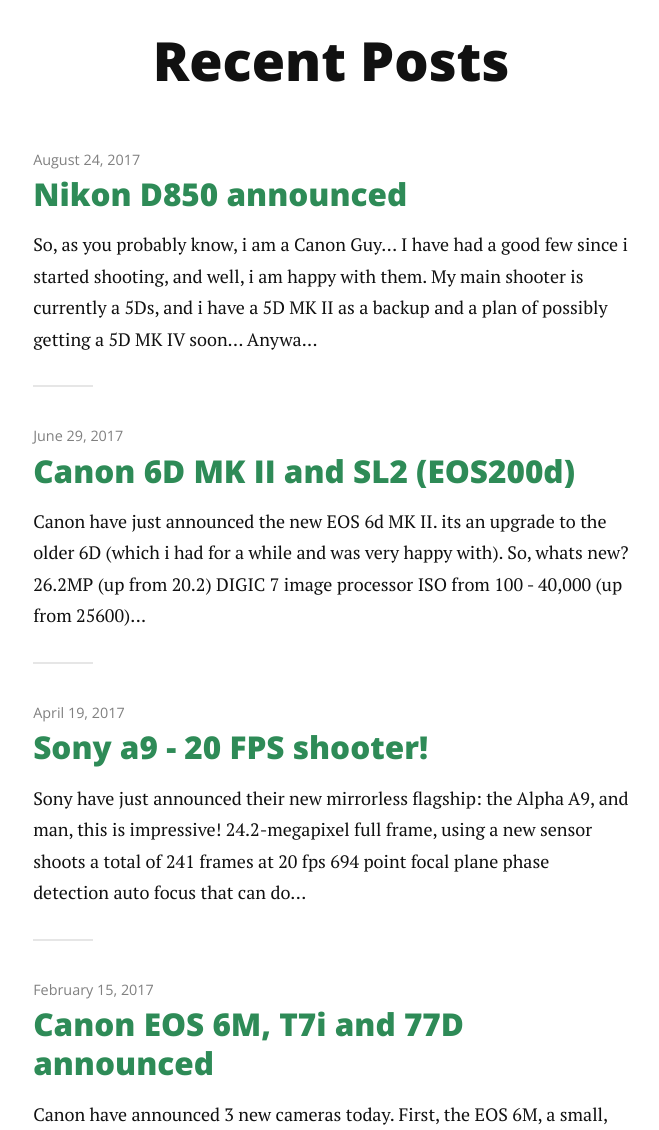
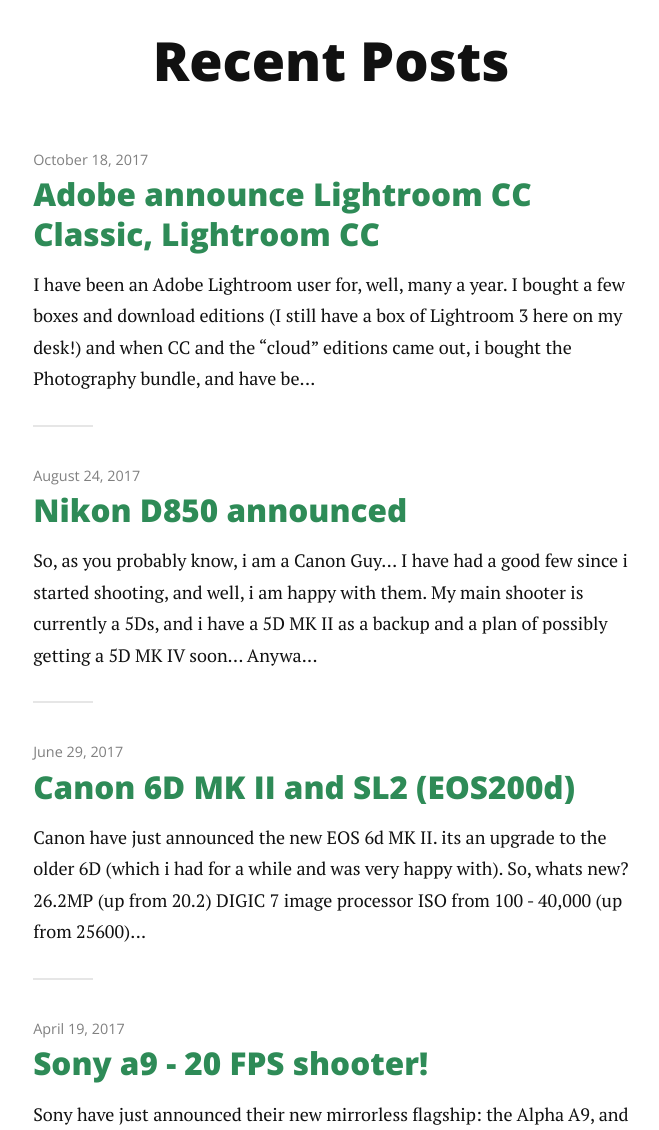
Before and after one commit to tiernano/www.geekphotographer.com, a Jekyll site: the page built from index.html, in a window 1280 px wide and 1400 px high. Shown: the part 270-1400 px from the top of the window, without its empty margins (309-968 px from the left). Built offline with Jekyll 4.4.1, drawn with Linux system fonts in a browser that asks for light colours; Markdown is read by kramdown in place of the engine named in the settings; the list of posts is cut into pages by our own code; some of the changed text lies outside the part shown.

Commit message:
Update from Forestry.io - adobe-announce-lightroom-cc-classic-lightroom-cc.md

```diff
--- a/_drafts/_posts/adobe-announce-lightroom-cc-classic-lightroom-cc.md
+++ b/_posts/2017-10-18-adobe-announce-lightroom-cc-classic-lightroom-cc.md
@@ -8,8 +8,6 @@
 - Adobe
 - software
 ---
-
-
 ![](/uploads/2017/10/18/lightroom-cc.PNG)
 
 I have been an Adobe Lightroom user for, well, many a year. I bought a few boxes and download editions (I still have a box of Lightroom 3 here on my desk!) and when CC and the "cloud" editions came out, i bought the Photography bundle, and have been using that since. Over the years, they have added many features, including mobile apps for iOS and Android, but performance on the desktop has, in some cases, suffered...
@@ -31,3 +29,11 @@
 <iframe width="100%" height="auto" src="https://www.youtube.com/embed/eDhzGtwNCGg" frameborder="0" allowfullscreen="" async="" preload=""></iframe>
 
 [Bye Bye Lightroom, Hello Lightroom CC and Faster Lightroom Classic [PetaPixel]](https://petapixel.com/2017/10/18/bye-bye-lightroom-hello-lightroom-cc-faster-lightroom-classic/)
+
+[Adobe Announces Lightroom Classic CC, Lightroom CC, Photoshop CC Updates and More (FStoppers)](https://fstoppers.com/apps/adobe-announces-lightroom-classic-cc-lightroom-cc-photoshop-cc-updates-and-more-200026)
+
+[Fstoppers Reviews the New Adobe Lightroom CC (FStoppers)](https://fstoppers.com/apps/fstoppers-reviews-new-adobe-lightroom-cc-200049)
+
+[Is Adobe Lightroom Classic CC Really Faster? (FStoppers)](https://fstoppers.com/apps/adobe-lightroom-classic-cc-really-faster-200058)
+
+[A New Lightroom is Here (and with it a whole new Ecosystem) (Lightroom Killer Tips)](https://lightroomkillertips.com/new-lightroom-whole-new-ecosystem/)
```
Also changed, not shown: .forestry/front_matter/templates/posts.yml.
